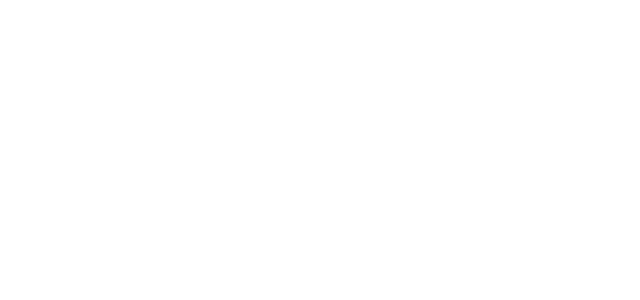
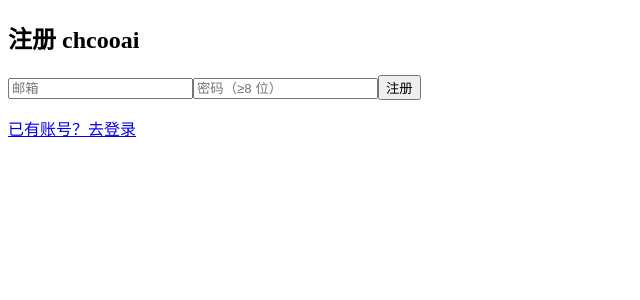
Before and after one commit to chcooai/base, a Vue app in the folder apps/base-web/: page /register in a window 1280 px wide. Shown: the top 300 px of the page, without its empty margins (0-640 px from the left). Built offline with nearby package versions, Linux system fonts and the light colour scheme.

Commit message:
feat: 加登录/注册/欢迎页面

```diff
--- a/apps/base-web/src/views/LoginView.vue
+++ b/apps/base-web/src/views/LoginView.vue
@@ -1 +1,34 @@
-<template><div/></template>
+<template>
+  <div class="auth-card">
+    <h2>登录 chcooai</h2>
+    <form @submit.prevent="onSubmit">
+      <input type="email" v-model="email" placeholder="邮箱" required />
+      <input type="password" v-model="password" placeholder="密码" required />
+      <button type="submit" :disabled="loading">登录</button>
+    </form>
+    <p><router-link to="/register">没有账号？去注册</router-link></p>
+  </div>
+</template>
+<script setup lang="ts">
+import { ref } from 'vue';
+import { useRoute } from 'vue-router';
+import { ElMessage } from 'element-plus';
+import { useAuthStore } from '../stores/auth';
+
+const route = useRoute();
+const store = useAuthStore();
+const email = ref(''); const password = ref(''); const loading = ref(false);
+
+async function onSubmit(): Promise<void> {
+  loading.value = true;
+  try {
+    const redirectUri = (route.query.redirect_uri as string | undefined) || undefined;
+    const redirectTo = await store.login(email.value, password.value, redirectUri);
+    store.performRedirect(redirectTo);
+  } catch (e: any) {
+    ElMessage.error(e?.response?.data?.message ?? '登录失败');
+  } finally {
+    loading.value = false;
+  }
+}
+</script>
--- a/apps/base-web/src/views/RegisterView.vue
+++ b/apps/base-web/src/views/RegisterView.vue
@@ -1 +1,34 @@
-<template><div/></template>
+<template>
+  <div class="auth-card">
+    <h2>注册 chcooai</h2>
+    <form @submit.prevent="onSubmit">
+      <input type="email" v-model="email" placeholder="邮箱" required />
+      <input type="password" v-model="password" placeholder="密码（≥8 位）" required />
+      <button type="submit" :disabled="loading">注册</button>
+    </form>
+    <p><router-link to="/">已有账号？去登录</router-link></p>
+  </div>
+</template>
+<script setup lang="ts">
+import { ref } from 'vue';
+import { useRouter } from 'vue-router';
+import { ElMessage } from 'element-plus';
+import { useAuthStore } from '../stores/auth';
+
+const router = useRouter();
+const store = useAuthStore();
+const email = ref(''); const password = ref(''); const loading = ref(false);
+
+async function onSubmit(): Promise<void> {
+  loading.value = true;
+  try {
+    await store.register(email.value, password.value);
+    ElMessage.success('注册成功，请登录');
+    await router.push('/');
+  } catch (e: any) {
+    ElMessage.error(e?.response?.data?.message ?? '注册失败');
+  } finally {
+    loading.value = false;
+  }
+}
+</script>
--- a/apps/base-web/src/views/WelcomeView.vue
+++ b/apps/base-web/src/views/WelcomeView.vue
@@ -1 +1,21 @@
-<template><div/></template>
+<template>
+  <div class="auth-card">
+    <h2>已登录</h2>
+    <p>{{ email || '欢迎回来' }}</p>
+  </div>
+</template>
+<script setup lang="ts">
+import { onMounted, ref } from 'vue';
+import { api } from '../api/client';
+import { useAuthStore } from '../stores/auth';
+
+const store = useAuthStore();
+const email = ref('');
+onMounted(async () => {
+  if (!store.accessToken) return;
+  try {
+    const { data } = await api.get('/auth/me', { headers: { Authorization: `Bearer ${store.accessToken}` } });
+    email.value = data.email;
+  } catch { /* 未登录则留空 */ }
+});
+</script>
```
Also changed, not shown: 1 other file (tests, documents, lock files or other folders).
